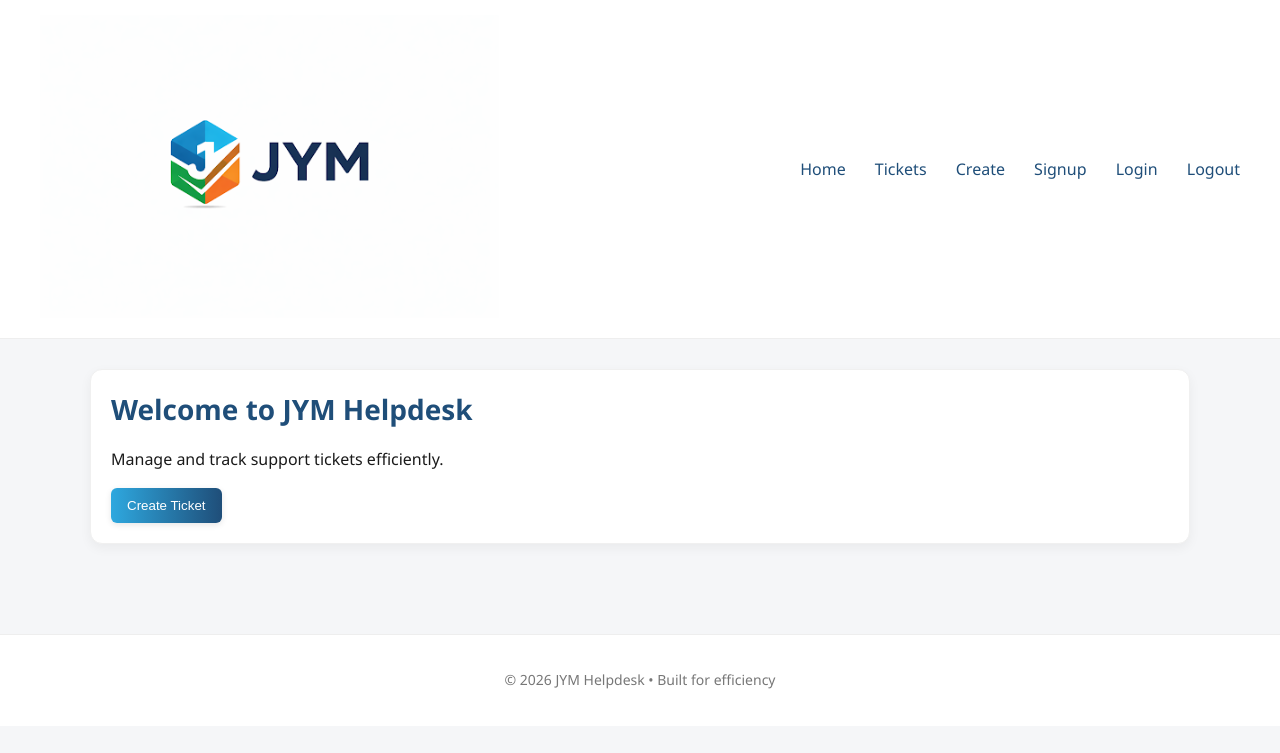
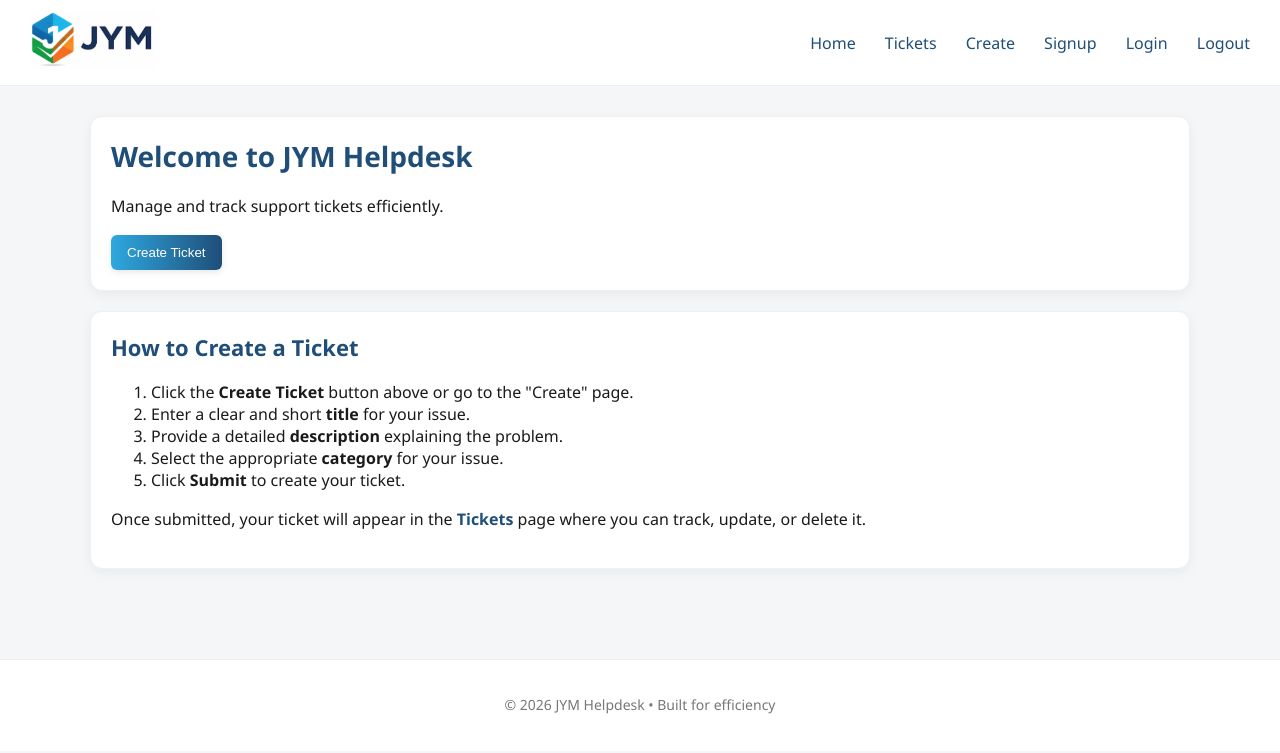
Before and after one commit to yousuf-elmeki/Ticketing-System, a Flask app: page / in a window 1280 px wide. Shown: the top 753 px of the page. Run offline with Flask 3, Linux system fonts and the light colour scheme.

Commit message:
Fix logo size and update CSS and image paths in layout

```diff
--- a/static/style.css
+++ b/static/style.css
@@ -11,9 +11,14 @@ body {
     display: flex;
     justify-content: space-between;
     align-items: center;
-    padding: 15px 40px;
+    padding: 10px 30px;
     background: white;
     border-bottom: 1px solid #eee;
+}
+
+/* LOGO SIZE*/
+.navbar img {
+    height: 60px;   /* smaller logo */
 }
 
 .logo-container {
--- a/templates/index.html
+++ b/templates/index.html
@@ -11,4 +11,21 @@
     </a>
 </div>
 
+<div class="card">
+    <h2>How to Create a Ticket</h2>
+
+    <ol>
+        <li>Click the <b>Create Ticket</b> button above or go to the "Create" page.</li>
+        <li>Enter a clear and short <b>title</b> for your issue.</li>
+        <li>Provide a detailed <b>description</b> explaining the problem.</li>
+        <li>Select the appropriate <b>category</b> for your issue.</li>
+        <li>Click <b>Submit</b> to create your ticket.</li>
+    </ol>
+
+    <p>
+        Once submitted, your ticket will appear in the <b>Tickets</b> page where you can track,
+        update, or delete it.
+    </p>
+</div>
+
 {% endblock %}
--- a/templates/layout.html
+++ b/templates/layout.html
@@ -2,14 +2,15 @@
 <html>
 <head>
     <title>Helpdesk</title>
-    <link rel="stylesheet" href="static/style.css">
 
+    <link rel="stylesheet" href="{{ url_for('static', filename='style.css') }}">
+</head>
 
 <body>
 
 <nav class="navbar">
     <div class="nav-left">
-        <img src="static/logo.png" alt="Company Logo">
+        <img src="{{ url_for('static', filename='logo.png') }}" alt="Company Logo">
     </div>
 
     <div class="nav-right">
@@ -33,8 +34,10 @@
     {% block content %}{% endblock %}
 
 </div>
+
 <footer class="footer">
     <p>© 2026 JYM Helpdesk • Built for efficiency</p>
 </footer>
+
 </body>
 </html>
```
Also changed, not shown: static/logo.png.
